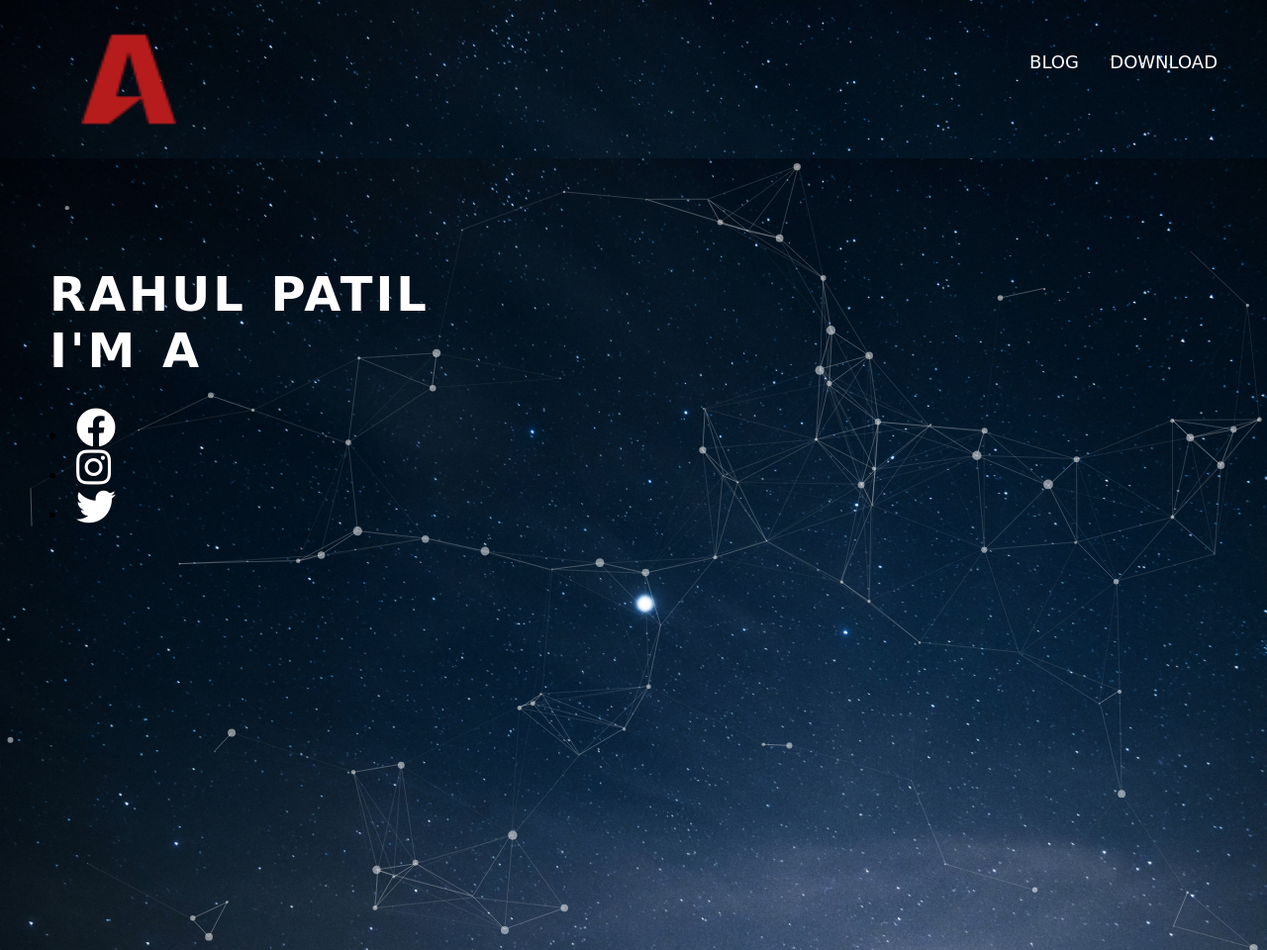
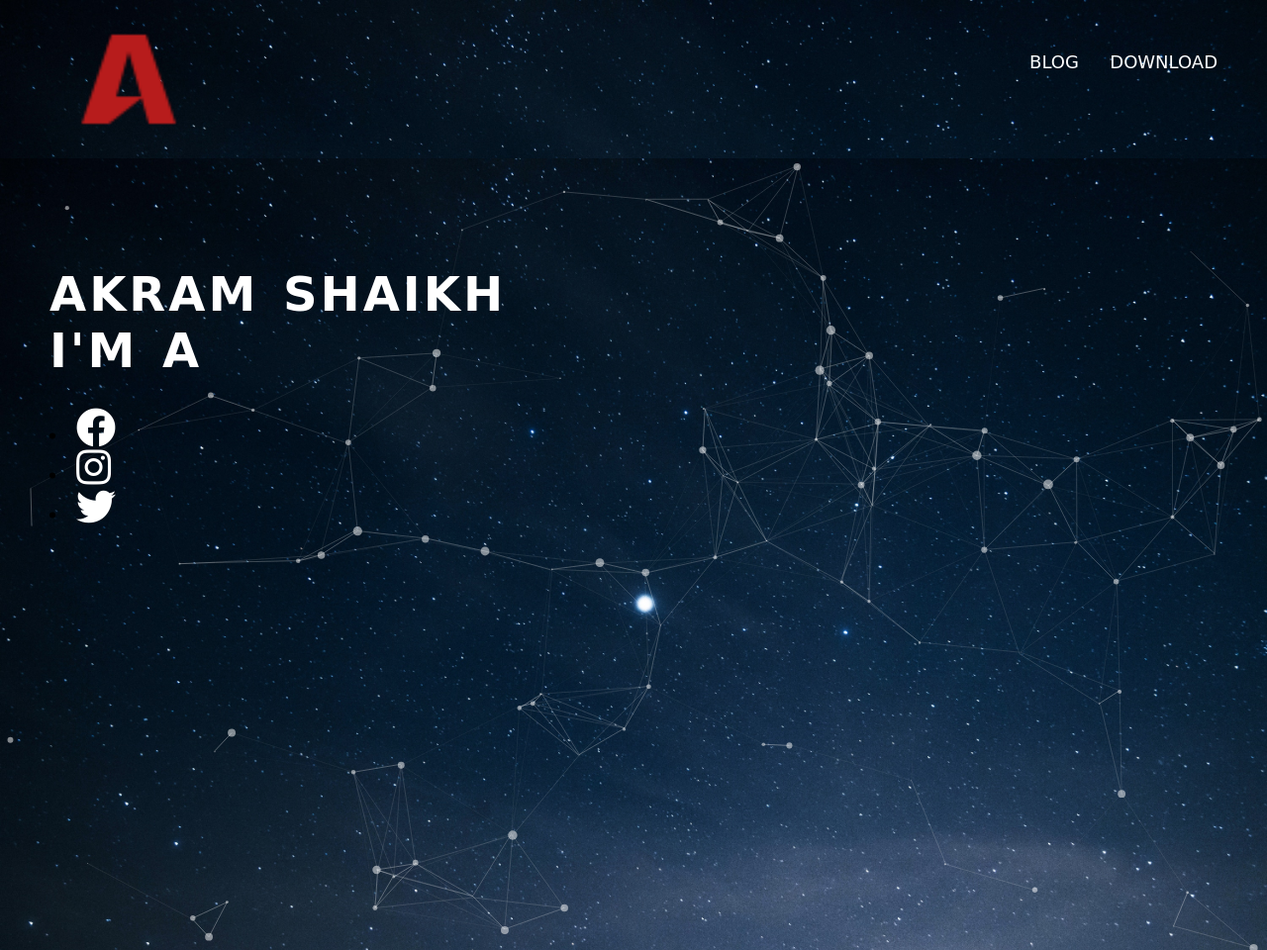
Before and after one commit to ItsAk79/itsak79.github.io, a plain HTML site: page index.html in a window 1280 px wide. Shown: the whole page at 99% size. Drawn offline with nearby package versions, Linux system fonts and the light colour scheme; a web font is replaced by a local one.

Commit message:
Update index.html

```diff
--- a/index.html
+++ b/index.html
@@ -24,7 +24,7 @@
 		<div id="particles-js">
 
 		<div class="main-content">
-			<h1>Rahul Patil<br>
+			<h1>Akram Shaikh<br>
   I'm a <span
     class="typer"
     id="some-id"
```
